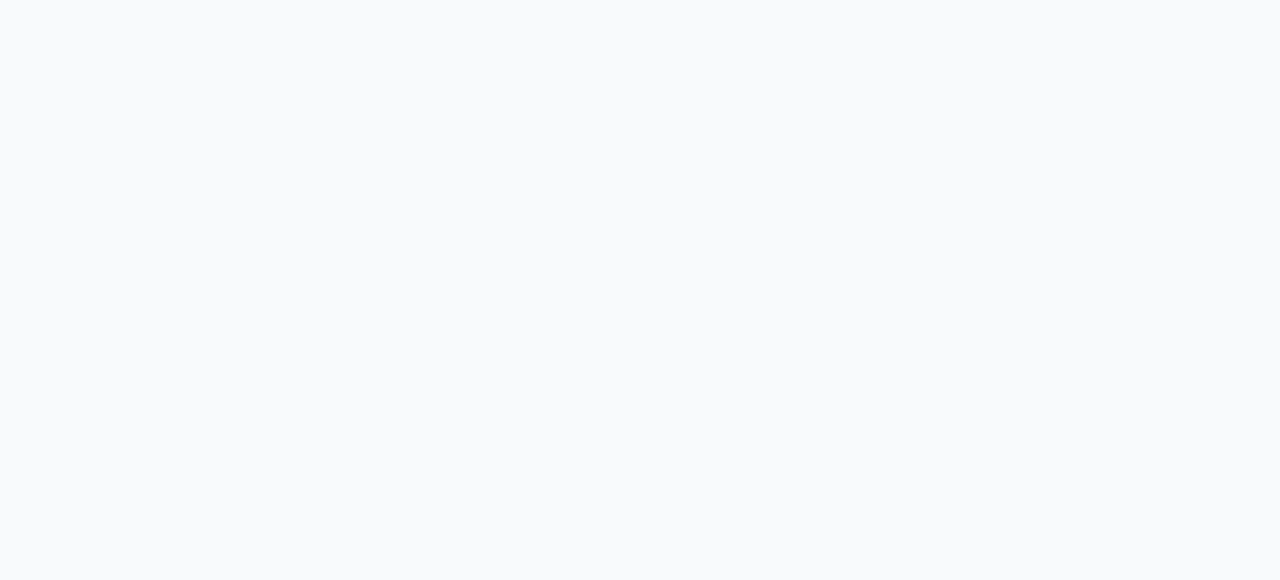
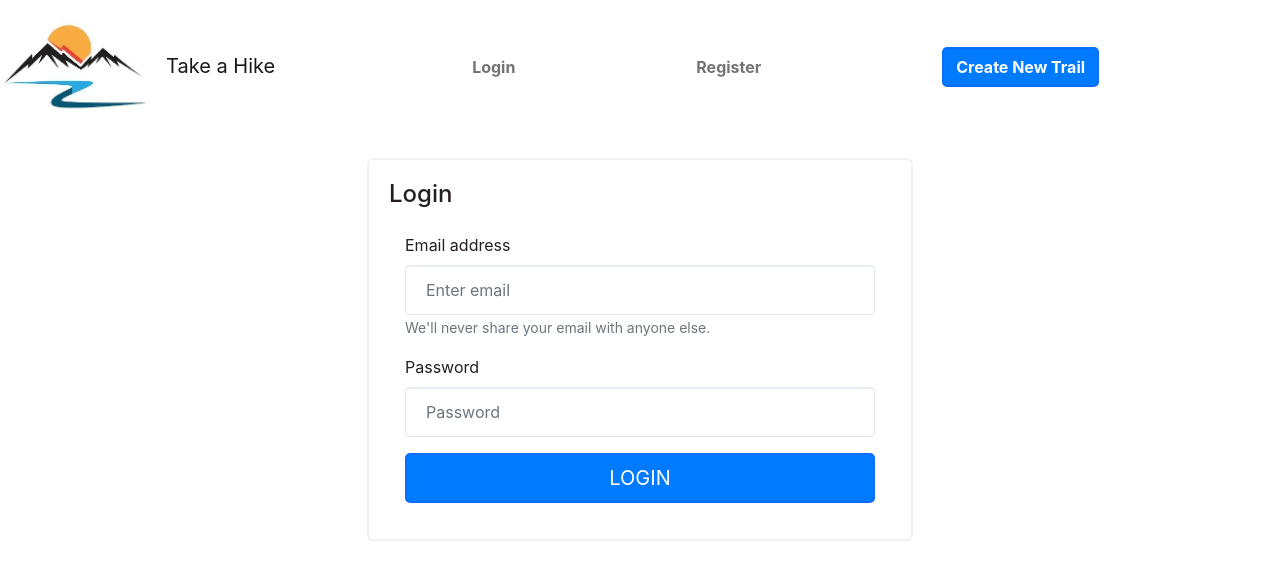
Before and after one commit to 2022-FourSure/trails-frontend, a React (Create React App) app: page /login in a window 1280 px wide. Shown: the top 580 px of the page. Built offline with nearby package versions, Linux system fonts and the light colour scheme; no server answers; a web font is replaced by a local one.

Commit message:
feat: add navbar styling

```diff
--- a/public/index.html
+++ b/public/index.html
@@ -25,7 +25,7 @@
       Learn how to configure a non-root public URL by running `npm run build`.
     -->
     <link href="https://fonts.googleapis.com/css2?family=Lakki+Reddy" rel="stylesheet">
-    <title>React App</title>
+    <title>Take a Hike</title>
   </head>
   <body>
     <noscript>You need to enable JavaScript to run this app.</noscript>
--- a/src/App.js
+++ b/src/App.js
@@ -16,12 +16,10 @@ import Loader from "./components/Loader";
 import UserContext from './contexts/UserContext';
 import useFetchUser from "./hooks/useFetchUser";
 
-function App() {
 axios.defaults.withCredentials = true;
 
 function App() {
   const { loadingUser, loggedIn, setLoggedIn, fetchUser } = useFetchUser();
-
   // Set state for trails and reviews in the app
   const [loadingTrails, setLoadingTrails] = useState(false);
   const [trails, setTrails] = useState([]);
@@ -124,6 +122,5 @@ function App() {
         </Routes>
     </UserContext.Provider>
   );
- }
 }
 export default App;
--- a/src/components/Loader.jsx
+++ b/src/components/Loader.jsx
@@ -5,12 +5,12 @@ const Loader = () => {
     <Oval
       height={80}
       width={80}
-      color="#4fa94d"
+      color="#0d6efd"
       wrapperStyle={{}}
       wrapperClass=""
       visible={true}
       ariaLabel='oval-loading'
-      secondaryColor="#4fa94d"
+      secondaryColor="#0d6efd"
       strokeWidth={2}
       strokeWidthSecondary={2}
 
--- a/src/components/LoginComponent.jsx
+++ b/src/components/LoginComponent.jsx
@@ -51,11 +51,11 @@ export const LoginComponent = () => {
   };
 
   return (
-    <Container>
+    <Container className='mt-4'>
       <Row>
         <Col md={6} className='mx-auto'>
           <Card className='card auth-card'>
-            <Card.Title>Login</Card.Title>
+            <h4>Login</h4>
             {loginError.length > 0 ? <Alert variant={'danger'}>{loginError}</Alert> : null}
             <Card.Body>
               <Form onSubmit={handleLogin}>
@@ -82,7 +82,7 @@ export const LoginComponent = () => {
                   />
                 </Form.Group>
                 <div className="d-grid">
-                  <Button variant="primary" type="submit" size='lg'>
+                  <Button variant="primary" type="submit" className='uppercase bs-bg-primary' size='lg'>
                     Login
                   </Button>
                 </div>
--- a/src/components/LogoutComponent.jsx
+++ b/src/components/LogoutComponent.jsx
@@ -1,6 +1,7 @@
 import axios from "axios";
 import React, { useContext } from "react";
 import { useNavigate } from "react-router-dom";
+import { Button } from 'react-bootstrap'
 import removeCachedUserAndLogOut from '../helpers/removeCachedUserAndLogOut';
 import UserContext from '../contexts/UserContext';
 
@@ -22,7 +23,7 @@ export const LogoutComponent = () => {
 
   return (
     <div>
-      {loggedIn ? <button onClick={handleLogout}>Logout</button> : null}
+      {loggedIn ? <Button variant="link" className='no-decoration' onClick={handleLogout}>Logout</Button>  : null}
     </div>
   );
 };
--- a/src/components/Navbar.jsx
+++ b/src/components/Navbar.jsx
@@ -1,5 +1,6 @@
 import { Link } from 'react-router-dom'
 import React, { useContext } from "react";
+import { Button } from 'react-bootstrap';
 import LogoutComponent from "./LogoutComponent";
 import UserContext from '../contexts/UserContext';
 
@@ -10,20 +11,24 @@ const loggedoutLinks = [
 
 const LoggedoutNavLinks = () => {
   return loggedoutLinks.map((loggedoutLink) => (
-    <Link key={loggedoutLink.text} to={loggedoutLink.path}>{loggedoutLink.text}</Link>
+    <li className="nav-item" key={loggedoutLink.text}>
+      <Link
+        className='trail-nav-link'
+        to={loggedoutLink.path}>
+          {loggedoutLink.text}
+      </Link>
+    </li>
   ))
 }
 
 const Navbar = () => {
   const { loggedIn } = useContext(UserContext);
   return (
-    <nav className="navbar navbar-expand-md bg-white navbar-light">
-      <div className="container emphasis-font">
-
-        <Link to="/trails" class="navbar-brand">
+    <nav className="navbar navbar-expand-md bg-white navbar-light nav-links">
+      <Link to="/trails" className="navbar-brand">
         <img
           style={{marginLeft: "-0px"}}
-            class="me-3 navbar-brand"
+          className="me-3 navbar-brand"
           src="/assets/logo.jpeg"
           width="150px"
           >
@@ -32,49 +37,27 @@ const Navbar = () => {
       </Link>
 
       <button
-          class="navbar-toggler"
+        className="navbar-toggler"
         type="button"
         data-bs-toggle="collapse"
         data-bs-target="#navmenu"
       >
-          <span class="navbar-toggler-icon"></span>
+        <span className="navbar-toggler-icon"></span>
 
       </button>
 
       <div className='collapse navbar-collapse' id='navmenu'>
-          <ul className='navbar-nav ms-auto'>
+        <ul className='navbar-nav nav-links'>
           {!loggedIn ? <LoggedoutNavLinks /> : null}
+          <li className='nav-item'>
+            <Link
+              className='trail-nav-link'
+              to={'/trails/new'}>
+              <Button className='bs-bg-primary bold'>Create New Trail</Button>
+            </Link>
+          </li>
           {loggedIn ? <LogoutComponent /> : null}
-              {/* <li className='nav-item'><Link to='/trails/new'>Create New Trail</Link></li> */}
-
-              <li className='nav-item'>
-                <a href='/trails/new' class="nav-link">
-                  Create New Trail
-                </a>
-              </li>
-
-              <li className='nav-item'>
-                <a href='/auth/login' class="nav-link">
-                  Log In
-                </a>
-              </li>
-
-              <li className='nav-item'>
-                <a href='/auth/signup' class="nav-link">
-                  Sign Up
-                </a>
-              </li>
-
-              {/* HR: Links below should be for logged in user only */}
-              {/* <Link to='/trails/???'>Log Out</Link> */}
-              {/* HR: Keeping this line active for testing purposes */}
-
-
-            {/* HR: Links below should be for logged in user only */}
-            {/* <Link to='/trails/???'>Log Out</Link> */}
-            {/* HR: Keeping this line active for testing purposes */}
         </ul>
-        </div>
       </div>
     </nav>
   )
--- a/src/components/RegisterComponent.jsx
+++ b/src/components/RegisterComponent.jsx
@@ -5,6 +5,7 @@ import { Button, Form, Container, Row, Card, Alert, Col } from "react-bootstrap"
 import cacheUser from "../helpers/cacheUser";
 import isSuccesfulStatus from "../helpers/isSuccessfulStatus";
 import UserContext from '../contexts/UserContext';
+import getAxiosError from "../helpers/getAxiosError";
 
 export const RegisterComponent = () => {
   const navigate = useNavigate()
@@ -36,16 +37,16 @@ export const RegisterComponent = () => {
         setRegisterError(error);
       }
     } catch (error) {
-      setRegisterError(error.response.data.error)
+      setRegisterError(getAxiosError(error))
       console.log("error at register ", error);
     }
   };
   return (
-    <Container>
+    <Container className='mt-4'>
       <Row>
         <Col md={6} className='mx-auto'>
           <Card className='card auth-card'>
-            <Card.Title>Sign Up</Card.Title>
+            <h4>Sign Up</h4>
             {registerError.length > 0 ? <Alert variant={'danger'}>{registerError}</Alert> : null}
             <Card.Body>
               <Form onSubmit={handleRegister}>
@@ -83,7 +84,7 @@ export const RegisterComponent = () => {
                   />
                 </Form.Group>
                 <div className="d-grid">
-                  <Button variant="primary" type="submit" size='lg'>
+                  <Button variant="primary" className='uppercase bs-bg-primary' type="submit" size='lg'>
                     Sign Up
                   </Button>
                 </div>
--- /dev/null
+++ b/src/helpers/getAxiosError.js
@@ -0,0 +1,9 @@
+const getAxiosError = (err) => {
+  const dataError = err?.response?.data?.error || false;
+  if (dataError) {
+    return dataError
+  }
+  return err.message
+}
+
+export default getAxiosError;
--- a/src/index.css
+++ b/src/index.css
@@ -17,7 +17,7 @@
   z-index: 2;
   margin-bottom: 100px;
 }
-.submit-btn {
+.submit-  {
   background-color: #095479;
 }
 .submit-btn:hover {
@@ -54,7 +54,7 @@ body {
   -o-background-size: cover; */
 
   margin: 0;
-  background: #F8FAFC;
+  /* background: #F8FAFC; */
   font-family: -apple-system, BlinkMacSystemFont, 'Segoe UI', 'Roboto', 'Oxygen',
     'Ubuntu', 'Cantarell', 'Fira Sans', 'Droid Sans', 'Helvetica Neue',
     sans-serif;
@@ -76,7 +76,7 @@ code {
   word-wrap: break-word;
   /* background-color: #FFF; */
   background-clip: border-box;
-  border: 1px solid #EFF2F7;
+  border: 2px solid #EFF2F7;
   border-radius: 0.375rem;
 }
 
@@ -99,3 +99,39 @@ code {
   box-shadow: inset 0 1px 1px rgb(31 45 61 / 8%);
   transition: all 0.2s ease;
 }
+
+.uppercase {
+  text-transform: uppercase;
+}
+
+.bs-bg-primary {
+  background-color: #007bff !important;
+  border: 2px solid #0d6efd !important;
+  color: white !important;
+}
+
+.nav-links {
+  display: flex;
+  width: 100%;
+  justify-content: space-evenly;
+  align-items: center;
+}
+
+.navbar-nav .nav-link {
+  color: rgba(0, 0, 0, 0.55);
+}
+
+.trail-nav-link {
+  text-decoration: none;
+  text-transform: capitalize;
+  color: rgba(0, 0, 0, 0.55);
+  font-weight: 700;
+}
+
+.bold {
+  font-weight: 700;
+}
+
+.no-decoration {
+  text-decoration: none;
+}
--- a/src/pages/Home.jsx
+++ b/src/pages/Home.jsx
@@ -20,7 +20,7 @@ const Home = ({ trails, updateTrailState }) => {
   return (
     <HomepageBody>
       <BackgroundImage>
-        <div class="bg-img">
+        <div className="bg-img">
           <img src="/assets/background_image.jpg" alt="background" />
         </div>
       </BackgroundImage>
```
Also changed, not shown: 1 other file (tests, documents, lock files or other folders). Lines whose indentation alone changed are shown as unchanged.
